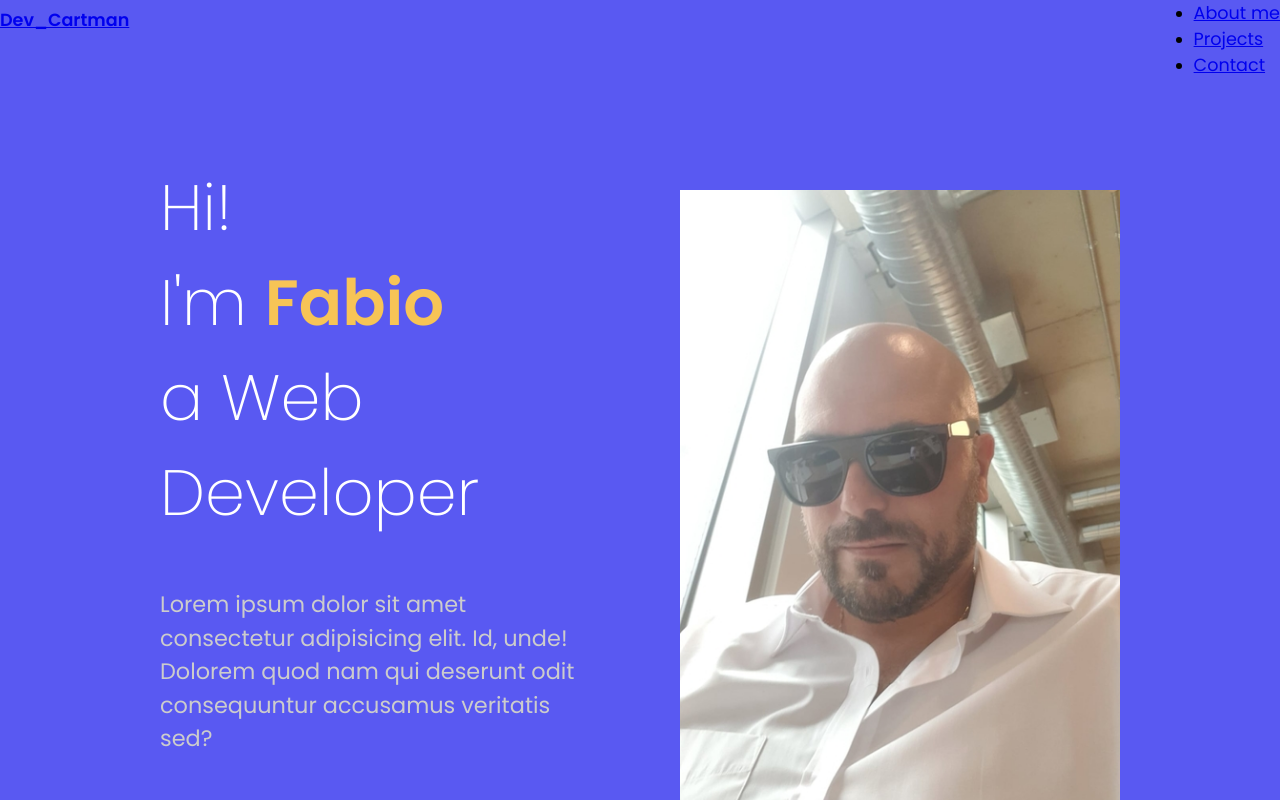
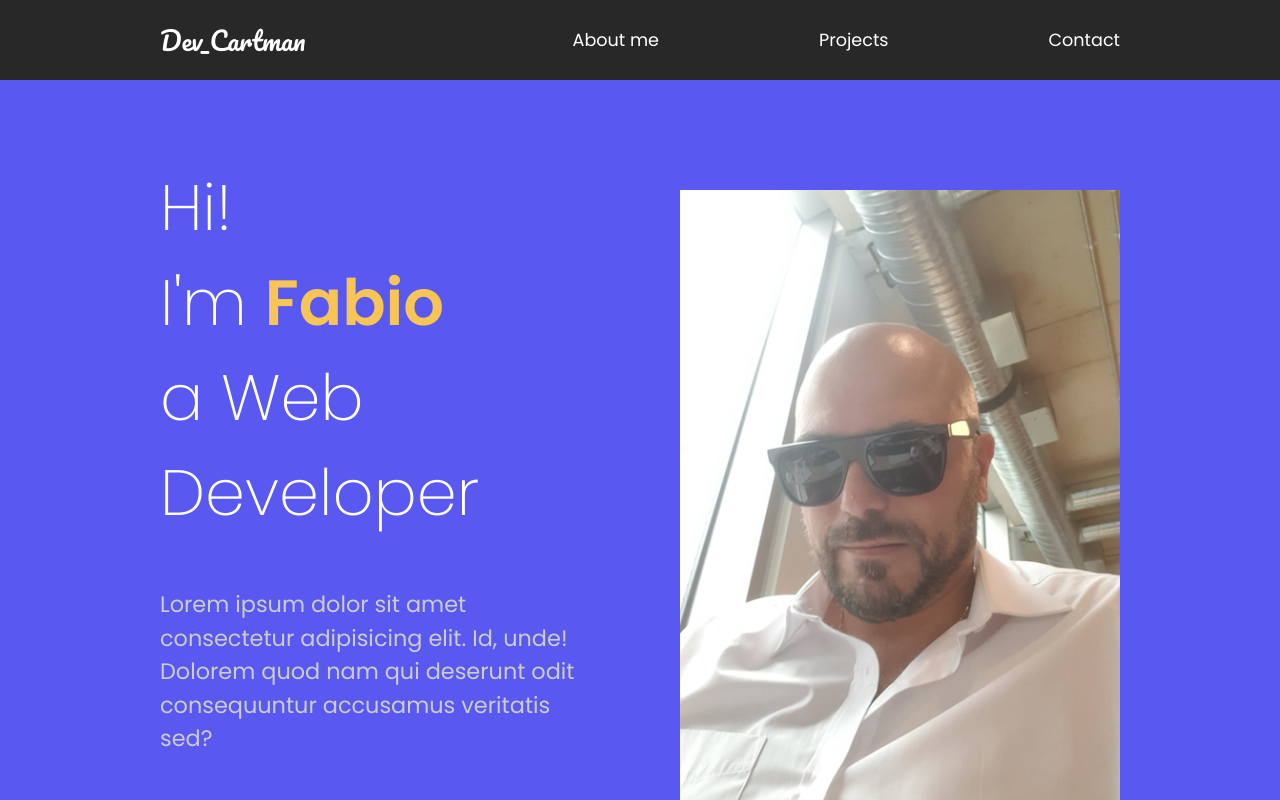
Before and after one commit to cartman1978/myportfolio, a React (Create React App) app: page / in a window 1280 px wide. Shown: the top 800 px of the page. Built offline with nearby package versions, Linux system fonts and the light colour scheme.

Commit message:
styled nav

```diff
--- a/src/components/Nav.js
+++ b/src/components/Nav.js
@@ -4,7 +4,7 @@ import styled from 'styled-components';
 const Nav = () => {
     return (
         <StyledNav>
-            <h1><a href="#">Dev_Cartman</a></h1>
+            <h1><a id="logo" href="#">Dev_Cartman</a></h1>
             <ul>
                 <li>
                     <a href="#">About me</a>
@@ -25,6 +25,29 @@ const StyledNav = styled.nav`
     display: flex;
     margin: auto;
     justify-content: space-between;
+    align-items: center;
+    padding: 1rem 10rem;
+    background: #282828;
+    a {
+        color: #fff;
+        text-decoration: none;
+    }
+
+    ul {
+        display: flex;
+        list-style: none;
+    }
+
+    #logo{
+        font-size: 1.6rem;
+        font-family: 'Pacifico', cursive;
+        font-weight: lighter;
+    }
+
+    li {
+        padding-left: 10rem;
+        position: relative;
+    }
 `;
 
 export default Nav;
```
